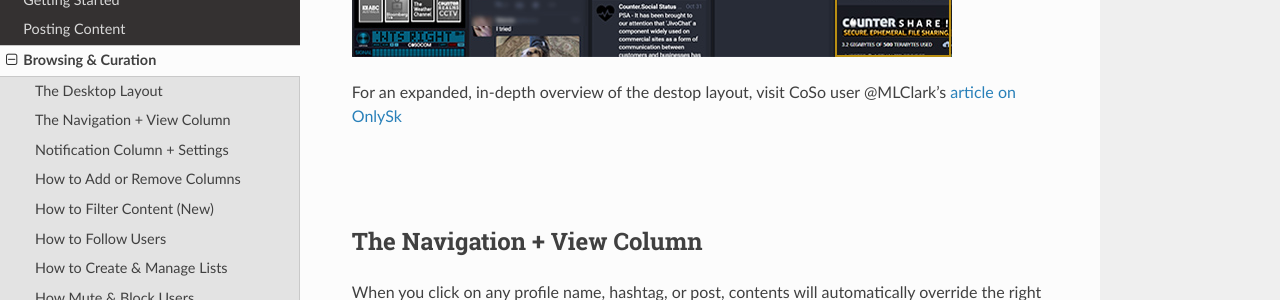
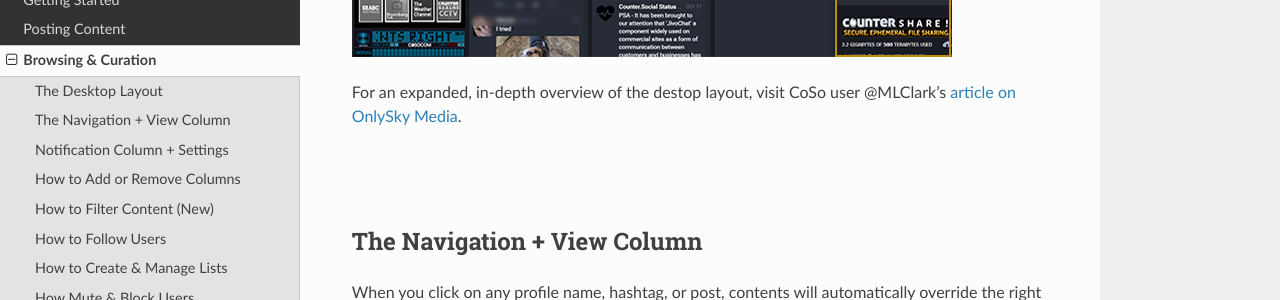
Before and after one commit to itskel/userguide, a Sphinx documentation site: the page built from docs/source/browsing-and-curation.rst, in a window 1280 px wide and 900 px high, scrolled down 849 px. Shown: the part 175-475 px from the top of the window. Built offline with Sphinx 7.4.7 and the Read the Docs theme 2.0.0, drawn with Linux system fonts in a browser that asks for light colours; pages that are not in the unit, such as notebooks, are missing from menus.

Commit message:
Update browsing-and-curation.rst

```diff
--- a/docs/source/browsing-and-curation.rst
+++ b/docs/source/browsing-and-curation.rst
@@ -12,7 +12,7 @@
 
 .. image:: img_destoplayout.jpg
 
-For an expanded, in-depth overview of the destop layout, visit CoSo user @MLClark's `article on OnlySk <https://onlysky.media/mclark/countersocial-isnt-the-new-twitter-its-something-way-better/>`_
+For an expanded, in-depth overview of the destop layout, visit CoSo user @MLClark's `article on OnlySky Media <https://onlysky.media/mclark/countersocial-isnt-the-new-twitter-its-something-way-better/>`_.
 
 |
 |
```
